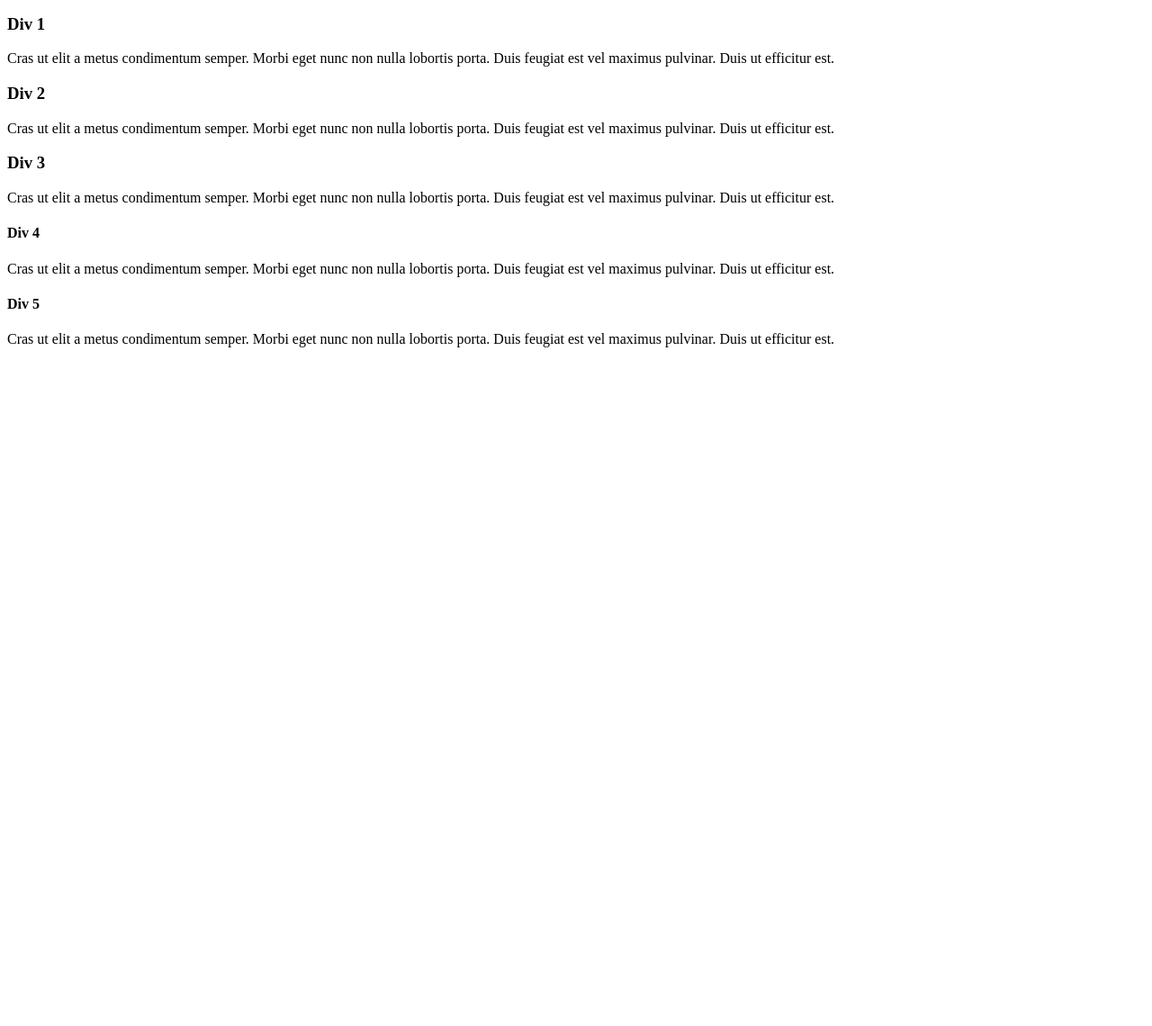
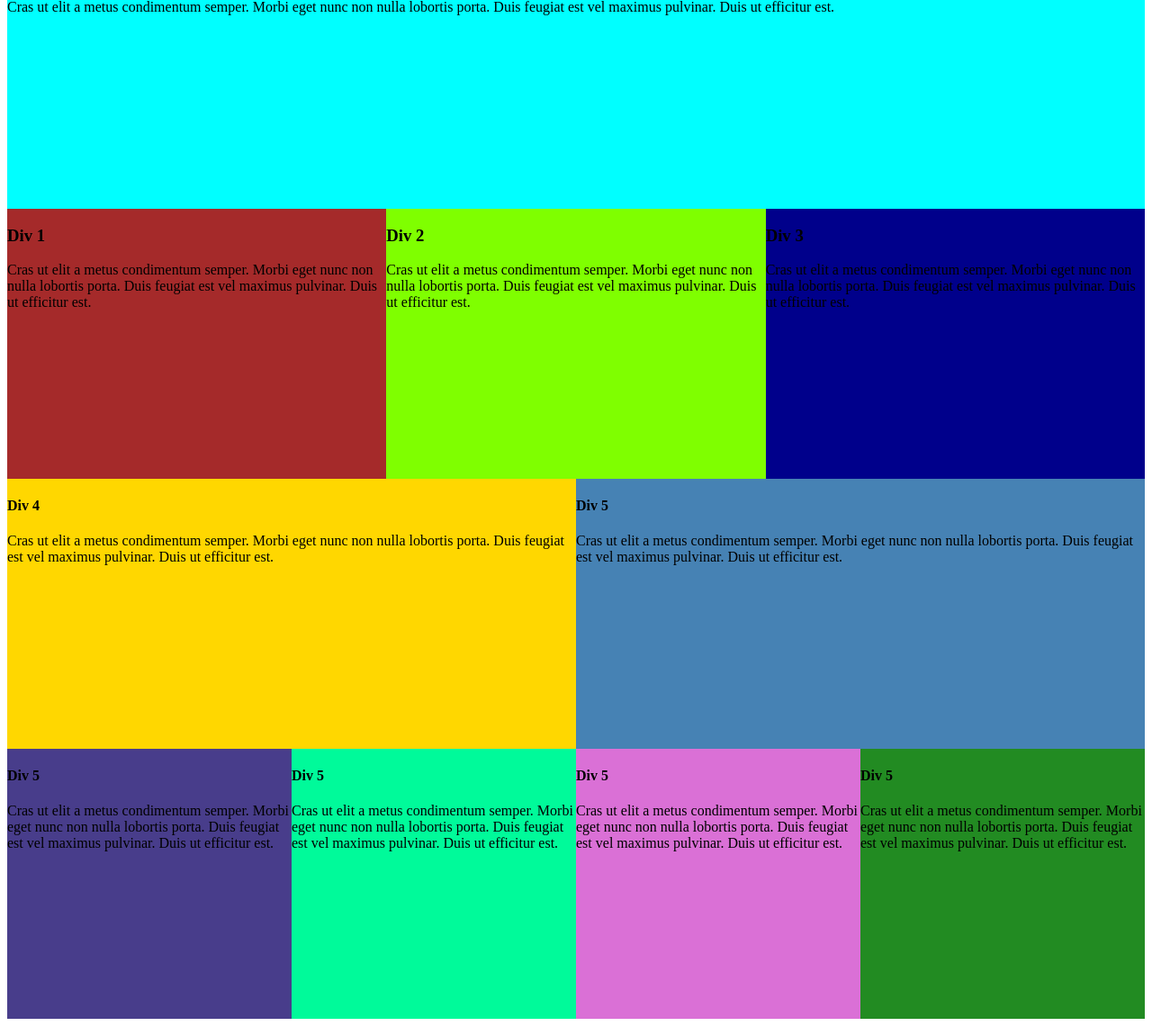
Before and after one commit to Red-Su/Media-Queries, a plain HTML site: page index.html in a window 1280 px wide. Shown: the part 148-1288 px from the top of the page at 90% size. Before the commit the page ends 800 px from the top, so only its background shows below. Drawn offline with Linux system fonts and the light colour scheme.

Commit message:
Finished

```diff
--- a/css/media-queries-practice.css
+++ b/css/media-queries-practice.css
@@ -1,6 +1,76 @@
 /* ----------------------------------------
 
 Styles for Media Queries Practice Exercise
-Author: Your Name Here
+Author: Red Su
 
 ----------------------------------------- */
+
+.box1 {
+    width: 100%;
+    background-color: aqua;
+    height: 300px;
+}
+.box2{
+    background-color: brown;
+    width: 33.333%;
+    height: 300px;
+}
+.box3{
+    background-color: chartreuse;
+    width: 33.333%;
+    height: 300px;
+}
+.box4{
+    background-color: darkblue;
+    width: 33.333%;
+    height: 300px;
+}
+.box5 {
+    background-color: gold;
+    width: 50%;
+    height: 300px;
+}
+.box6{
+    background-color:steelblue;
+    width: 50%;
+    height: 300px;
+}
+.box7{
+    background-color:darkslateblue;
+    width: 25%;
+    height: 300px;
+}
+.box8{
+    background-color:mediumspringgreen;
+    width: 25%;
+    height: 300px;
+}
+.box9{
+    background-color:orchid;
+    width: 25%;
+    height: 300px;
+}
+.box10{
+    background-color:forestgreen;
+    width: 25%;
+    height: 300px;
+}
+.flexbox {
+    display: flex;
+    flex-direction: row;
+    flex-wrap: wrap;
+    justify-content: center;
+}
+@media screen and (max-width: 1024px) {
+    .width1 {
+        width: 50%;
+    }
+    .width2 {
+        width: 33.33%;
+    }
+}
+@media screen and (max-width: 640px){
+    .width3 {
+        width: 100%;
+    }
+}
--- a/index.html
+++ b/index.html
@@ -12,47 +12,48 @@
 
             <h1>Media Queries Demo</h1>
 
-            <div>
+            <div  class="flexbox">
 
-                <div>
+                <div class="box1">
                     <h2>Div 0</h2>
                     <p>Cras ut elit a metus condimentum semper. Morbi eget nunc non nulla lobortis porta. Duis feugiat est vel maximus pulvinar. Duis ut efficitur est.</p>
                 </div>
-
-            </div>
-
-            <div>
-                <div>
+                <div class="box2 width1">
                     <h3>Div 1</h3>
                     <p>Cras ut elit a metus condimentum semper. Morbi eget nunc non nulla lobortis porta. Duis feugiat est vel maximus pulvinar. Duis ut efficitur est.</p>
                 </div>
-
-                <div>
+                <div class="box3 width1">
                     <h3>Div 2</h3>
                     <p>Cras ut elit a metus condimentum semper. Morbi eget nunc non nulla lobortis porta. Duis feugiat est vel maximus pulvinar. Duis ut efficitur est.</p>
                 </div>
-
-                <div>
+                <div class="box4 width1 width3">
                     <h3>Div 3</h3>
                     <p>Cras ut elit a metus condimentum semper. Morbi eget nunc non nulla lobortis porta. Duis feugiat est vel maximus pulvinar. Duis ut efficitur est.</p>
                 </div>
-
-            </div>
-            <div>
-
-                <div>
+                <div class="box5 width1 width3">
                     <h4>Div 4</h3>
                     <p>Cras ut elit a metus condimentum semper. Morbi eget nunc non nulla lobortis porta. Duis feugiat est vel maximus pulvinar. Duis ut efficitur est.</p>
                 </div>
-
-                <div>
+                <div class="box6 width1 width3">
                     <h4>Div 5</h3>
                     <p>Cras ut elit a metus condimentum semper. Morbi eget nunc non nulla lobortis porta. Duis feugiat est vel maximus pulvinar. Duis ut efficitur est.</p>
                 </div>
-
+                <div class="box7 width1 width3">
+                    <h4>Div 5</h3>
+                    <p>Cras ut elit a metus condimentum semper. Morbi eget nunc non nulla lobortis porta. Duis feugiat est vel maximus pulvinar. Duis ut efficitur est.</p>
+                </div>
+                <div class="box8 width2 width3">
+                    <h4>Div 5</h3>
+                    <p>Cras ut elit a metus condimentum semper. Morbi eget nunc non nulla lobortis porta. Duis feugiat est vel maximus pulvinar. Duis ut efficitur est.</p>
+                </div>
+                <div class="box9 width2 width3">
+                    <h4>Div 5</h3>
+                    <p>Cras ut elit a metus condimentum semper. Morbi eget nunc non nulla lobortis porta. Duis feugiat est vel maximus pulvinar. Duis ut efficitur est.</p>
+                </div>
+                <div class="box10 width2 width3">
+                    <h4>Div 5</h3>
+                    <p>Cras ut elit a metus condimentum semper. Morbi eget nunc non nulla lobortis porta. Duis feugiat est vel maximus pulvinar. Duis ut efficitur est.</p>
+                </div>
             </div>
-
-        </div>
-
     </body>
 </html>
```
